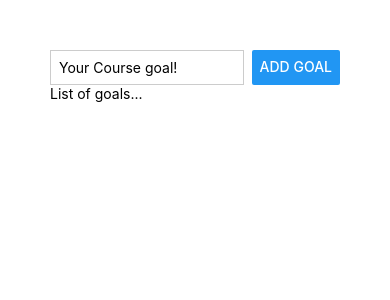
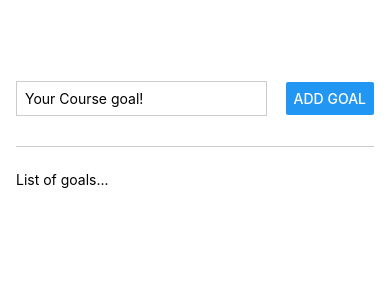
Before and after one commit to maxmay94/RNCourse_01, a React Native app: screen / in a window 390 px wide. Shown: the top 300 px of the page. Built offline with nearby package versions, Linux system fonts and the light colour scheme.

Commit message:
improve layout

```diff
--- a/App.js
+++ b/App.js
@@ -10,7 +10,7 @@
         />
         <Button title="Add Goal" />
       </View>
-      <View>
+      <View style={styles.goalsContainer}>
         <Text>List of goals...</Text>
       </View>
     </View>
@@ -19,17 +19,27 @@
 
 const styles = StyleSheet.create({
   appContainer: {
-    padding: 50
+    flex: 1,
+    paddingTop: 50,
+    paddingHorizontal: 16,
   },
   inputContainer: {
+    flex: 1,
     flexDirection: 'row',
     justifyContent: 'space-between',
+    alignItems: 'center',
+    marginBottom: 24,
+    borderBottomWidth: 1,
+    borderBottomColor: '#cccccc'
   },
   textInput: {
     borderWidth: 1,
     borderColor: '#cccccc',
-    width: '80%',
+    width: '70%',
     marginRight: 8,
     padding: 8
   },
+  goalsContainer: {
+    flex: 7,
+  }
 })
```
